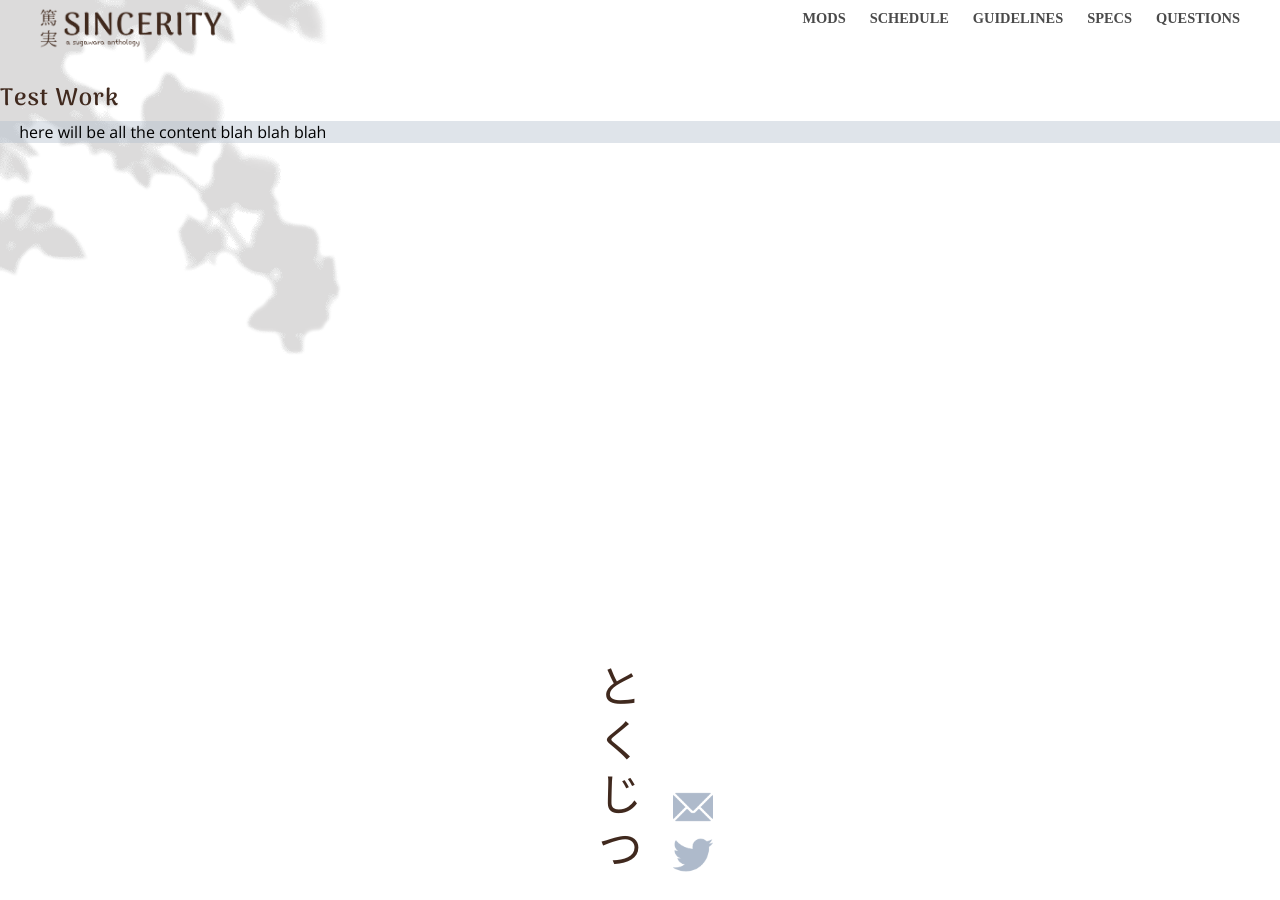
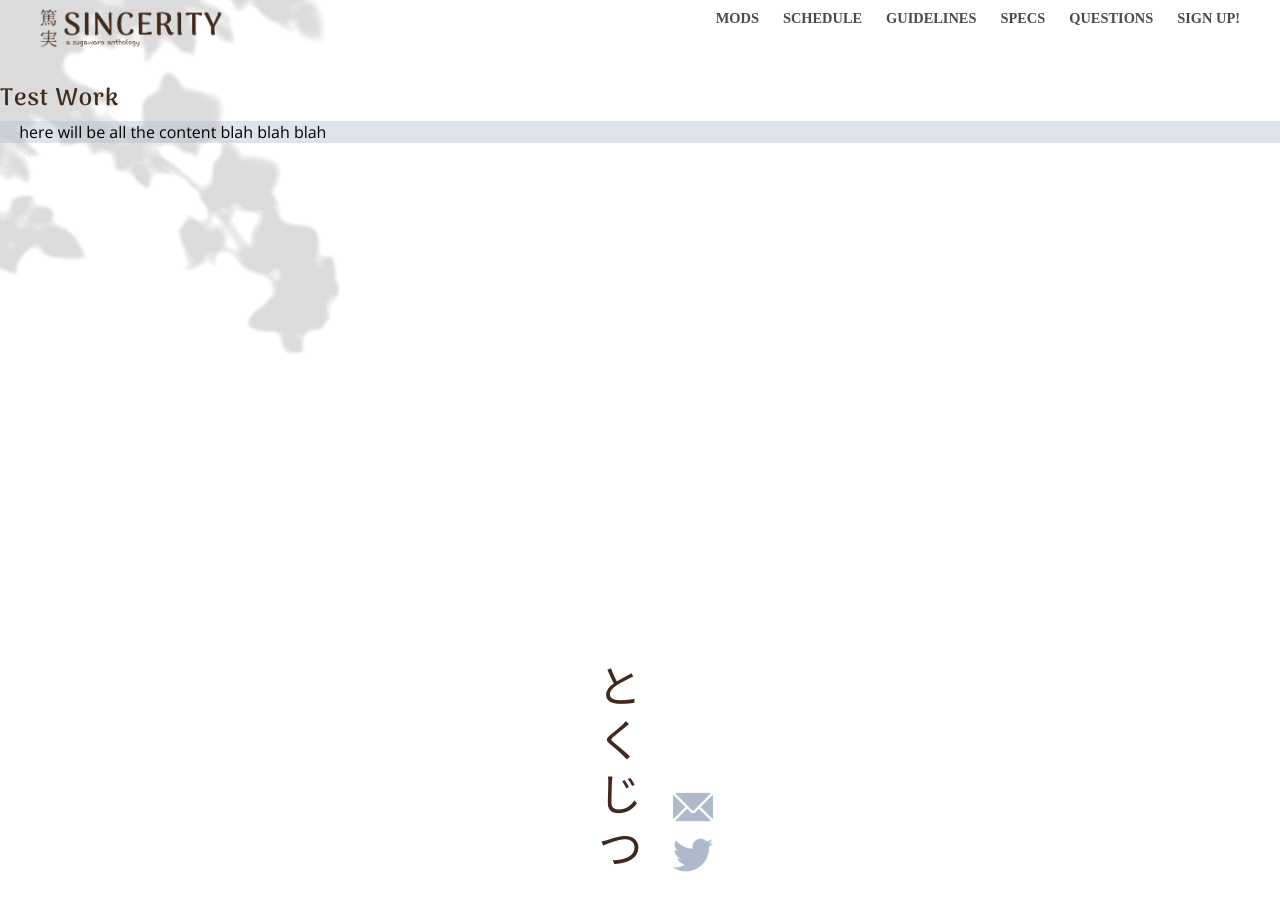
Before and after one commit to sugawara-collective/sincerity, a Jekyll site: the page built from _pages/testWork.md, in a window 1280 px wide. Built offline with Jekyll 4.4.1, drawn with Linux system fonts in a browser that asks for light colours; some web fonts are replaced.

Commit message:
add sign up to nav

```diff
--- a/_includes/nav.html
+++ b/_includes/nav.html
@@ -19,6 +19,7 @@
       {% elsif pg.title %}
       <a class="navbar-item {% if pg.title == page.title %}current{% endif %}" href="{{ pg.url | prepend: site.baseurl }}">{{ pg.title }}</a>
       {% endif %} {% endunless %} {% endfor %}
+      <a class="navbar-item" target="_blank" href="https://docs.google.com/forms/d/e/1FAIpQLSccSrfvruhLWQ7wM-v3d69uy4VIG4E5O4DTukZtKeD0XJF5Hg/viewform">Sign Up!</a>
     </div>
   </div>
 </nav>
```
